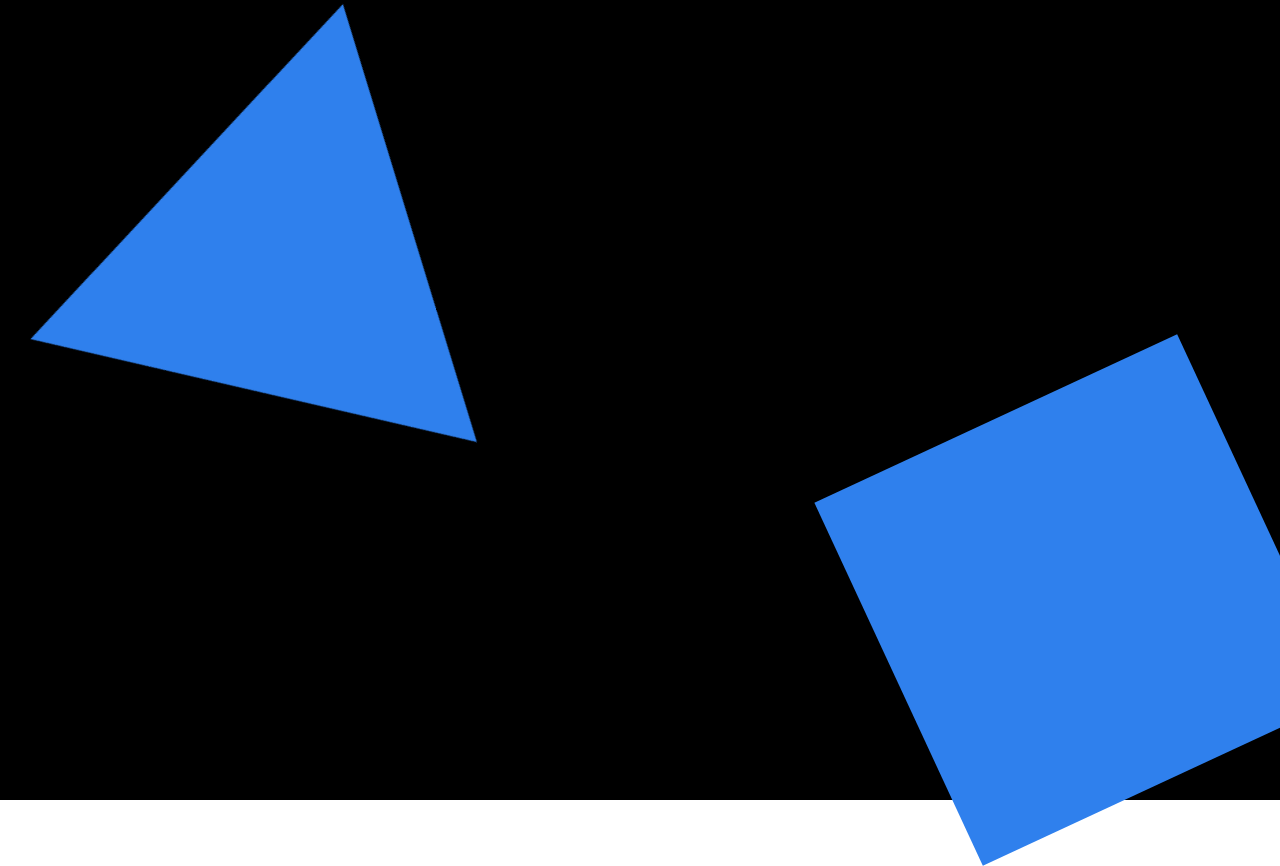
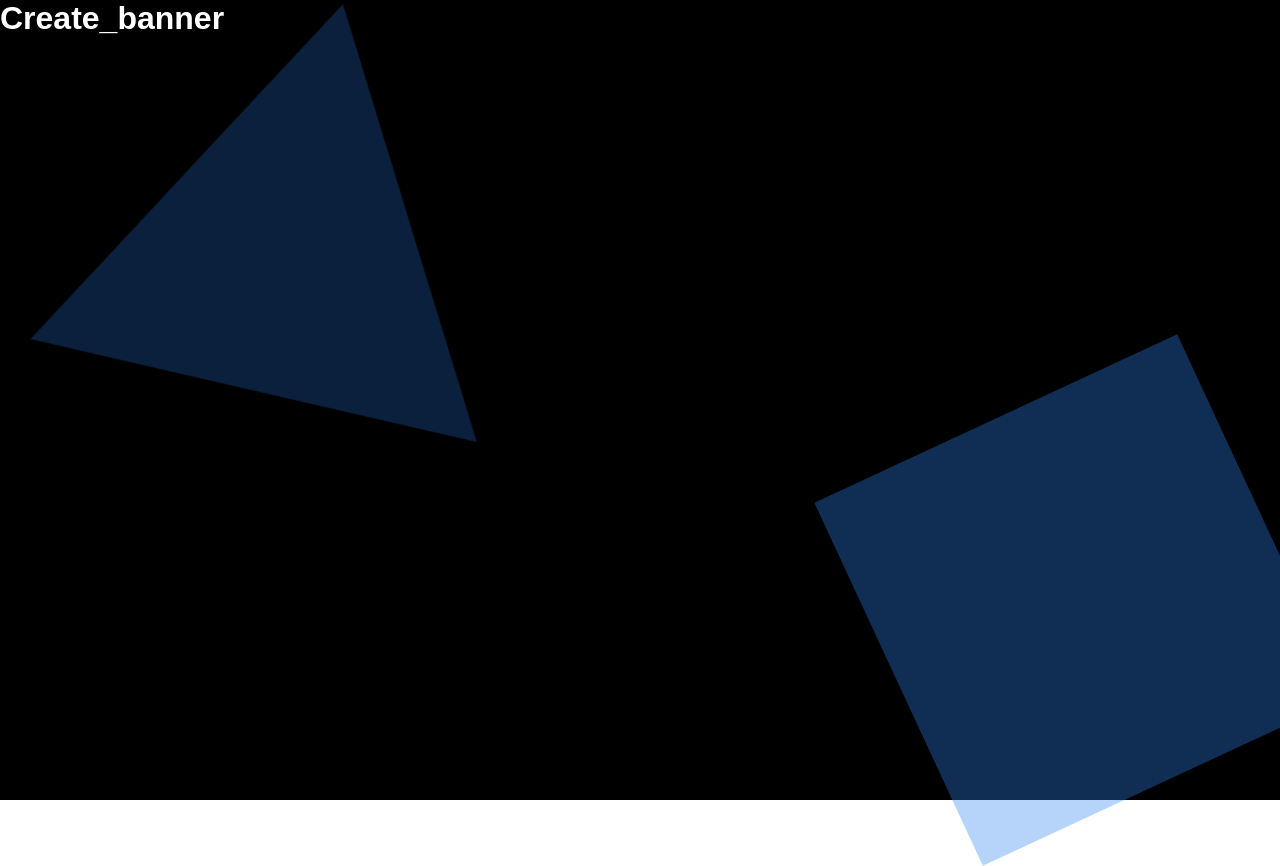
Before and after one commit to Vladimir-art/online-redactor, a React (Create React App) app: page / in a window 1280 px wide. Shown: the top 866 px of the page. Built offline with nearby package versions, Linux system fonts and the light colour scheme.

Commit message:
create Header

```diff
--- /dev/null
+++ b/src/blocks/header/__title/header__title.css
@@ -0,0 +1,5 @@
+.header__title {
+  margin: 0;
+  padding: 0;
+  z-index: 1;
+}
--- /dev/null
+++ b/src/blocks/header/header.css
@@ -0,0 +1,7 @@
+@import url(./__title/header__title.css);
+
+.header {
+  margin: 0 auto;
+  padding: 0;
+  max-width: 1440px;
+}
--- a/src/blocks/page/page.css
+++ b/src/blocks/page/page.css
@@ -15,6 +15,7 @@
 
 .page::after {
   position: absolute;
+  z-index: 0;
   top: -100px;
   left: 0;
   content: '';
@@ -25,10 +26,12 @@
   width: 600px;
   height: 600px;
   animation: rotation 20s linear infinite;
+  opacity: .25;
 }
 
 .page::before {
   position: absolute;
+  z-index: 0;
   bottom: 0;
   right: 0;
   content: '';
@@ -36,6 +39,7 @@
   width: 400px;
   background-color: #2F80ED;
   animation: antirotation 25s linear infinite;
+  opacity: .35;
 }
 
 @keyframes rotation {
--- a/src/components/App.js
+++ b/src/components/App.js
@@ -1,9 +1,10 @@
 import React from 'react';
+import Header from './Header';
 
 function App() {
   return (
     <div className="page">
-
+      <Header />
     </div>
   );
 }
--- /dev/null
+++ b/src/components/Header.js
@@ -0,0 +1,11 @@
+import React from 'react';
+
+function Header() {
+  return (
+    <header className="header">
+      <h1 className="header__title">Create_banner</h1>
+    </header>
+  )
+}
+
+export default Header;
--- a/src/index.css
+++ b/src/index.css
@@ -1,2 +1,3 @@
 @import url(./vendor/normalize.css);
 @import url(./blocks/page/page.css);
+@import url(./blocks/header/header.css);
```
Also changed, not shown: 1 other file (tests, documents, lock files or other folders).
